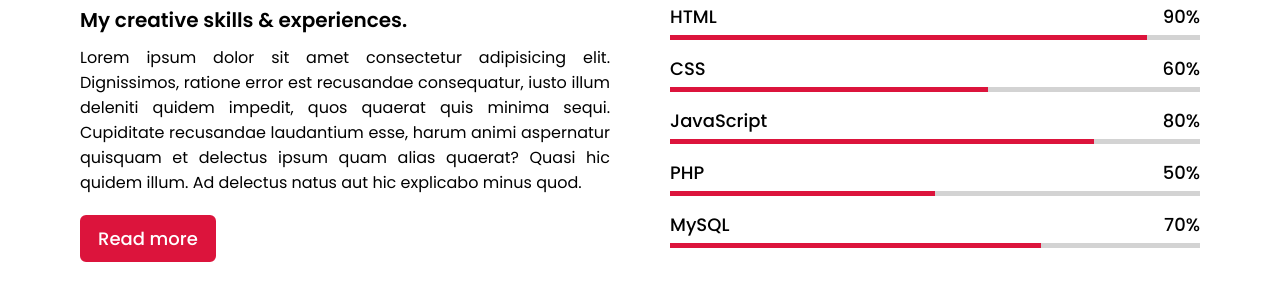
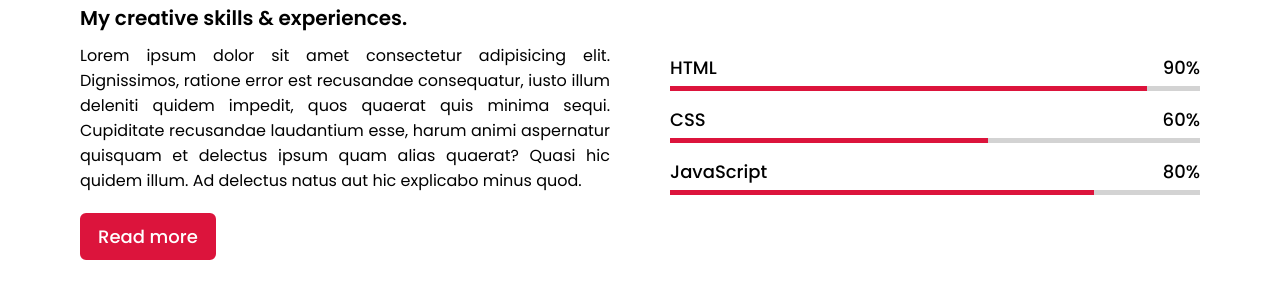
Before and after one commit to byrne22/portfolio, a plain HTML site: page index.html in a window 1280 px wide. Shown: the part 2363-2661 px from the top of the page. Drawn offline with nearby package versions, Linux system fonts and the light colour scheme.

```diff
--- a/index.html
+++ b/index.html
@@ -125,19 +125,6 @@
                         </div>
                         <div class="line js"></div>
                     </div>
-                    <div class="bars">
-                        <div class="info">
-                            <span>PHP</span>
-                            <span>50%</span>
-                        </div>
-                        <div class="line php"></div>
-                    </div>
-                    <div class="bars">
-                        <div class="info">
-                            <span>MySQL</span>
-                            <span>70%</span>
-                        </div>
-                        <div class="line mysql"></div>
                     </div>
                 </div>
             </div>
```
